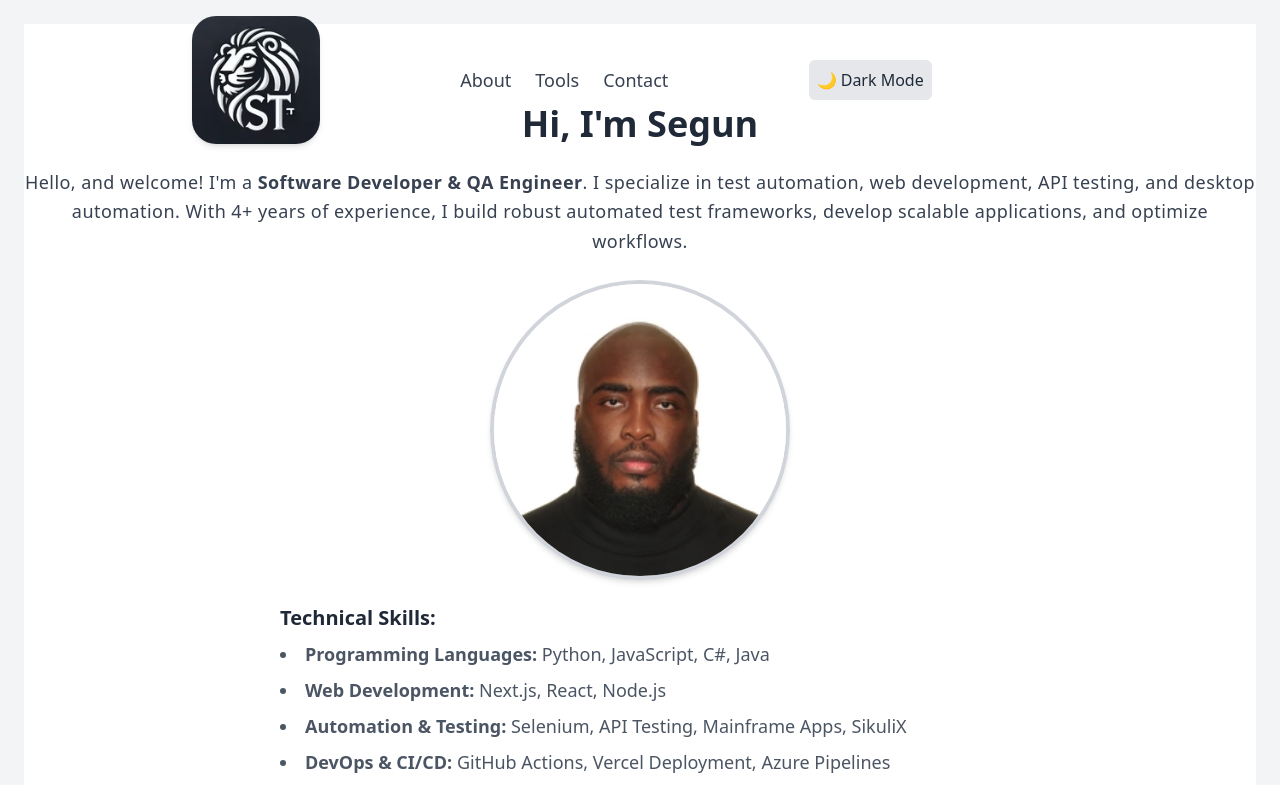
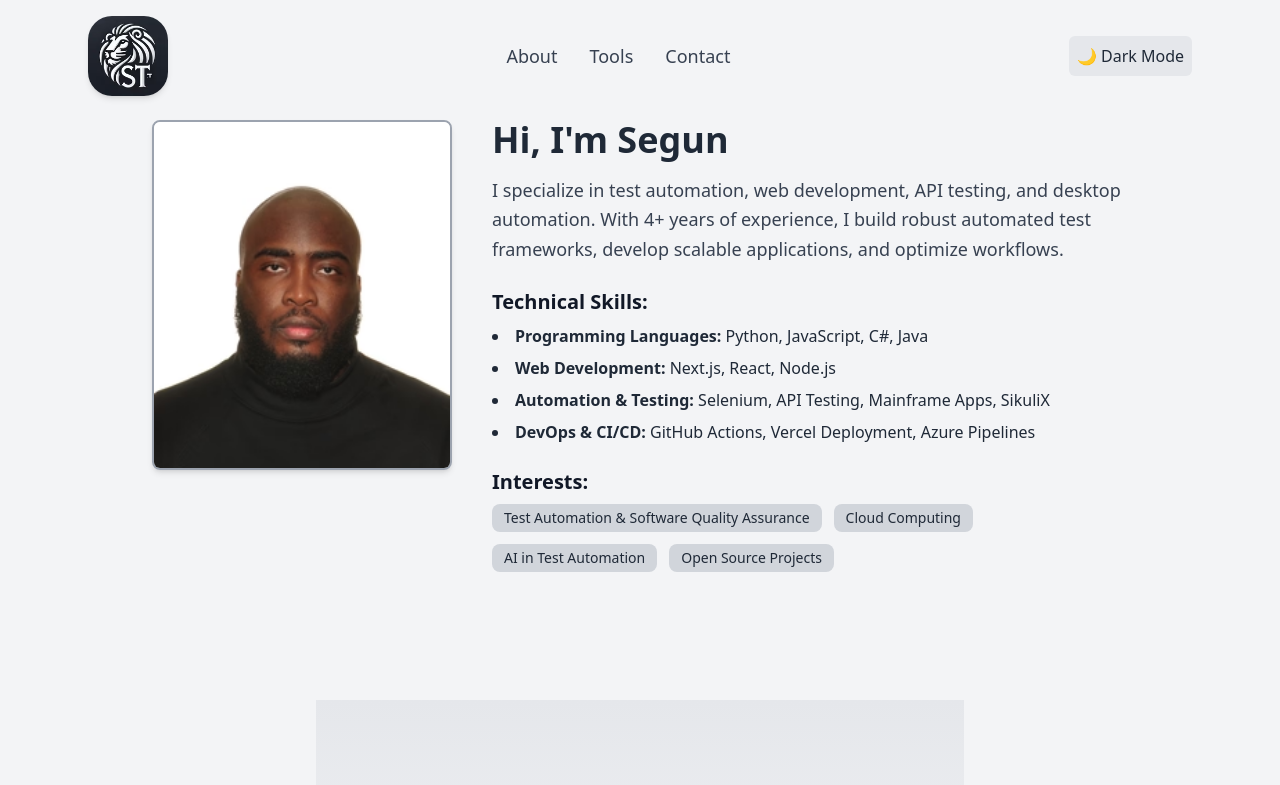
Before and after one commit to sethorpe/portfolio-site, a Next.js app: page / in a window 1280 px wide. Shown: the top 785 px of the page. Built offline with nearby package versions, Linux system fonts and the light colour scheme.

Commit message:
Redesign home and tools pages layout, add animation to Navbar

```diff
--- a/app/components/About.js
+++ b/app/components/About.js
@@ -9,29 +9,29 @@ export default function About() {
     useEffect(() => {
         fetch("/data/aboutData.json")
             .then((res) => res.json())
-            .then((data) => setAboutData(data));
+            .then((data) => setAboutData(data))
+            .catch((error) => console.error("Error fetching aboutData:", error));
     }, []);
 
     return (
-        <section id="about" className="py-20 bg-white dark:bg-gray-900 text-center transition-all">
-            {/* LCP Text Block - Move Before Image */}
-            <h2 className="text-4xl font-bold text-gray-800 dark:text-white">
-                Hi, I&apos;m Segun
-            </h2>
+        <motion.section
+            id="about"
+            className="py-20 bg-gray-100 dark:bg-gray-900 text-center transition-all"
+            initial={{ opacity: 0, y: 50 }}
+            whileInView={{ opacity: 1, y: 0 }}
+            transition={{ duration: 0.8, ease: "easeOut" }}
+        >
+            <div className="max-w-5xl mx-auto px-6 text-left">
+                <div className="mt-10 flex flex-col md:flex-row items-center md:items-start gap-10">
 
-            <p className="mt-6 text-lg font-medium text-gray-700 dark:text-gray-300 leading-relaxed tracking-wide">
-                {aboutData ? (
-                    <>
-                        {/* I&apos;m <b>{aboutData.name}</b>, a <b>{aboutData.title}</b>. {aboutData.description} */}
-                        Hello, and welcome! I&apos;m a <b>{aboutData.title}</b>. {aboutData.description}
-                    </>
-                ) : (
-                    "Loading..."
-                )}
-            </p>
-
-            {/* Profile Image - Moved Below */}
-            <div className="flex flex-col items-center mt-6">
+                    {/* Profile Image - PRIORITIZED for LCP */}
+                    <motion.div
+                        className="flex-shrink-0"
+                        initial={{ opacity: 0, x: -50 }}
+                        whileInView={{ opacity: 1, x: 0 }}
+                        transition={{ duration: 0.8, ease: "easeOut", delay: 0.2 }}
+                        viewport={{ once: true }}
+                    >
                         <picture>
                             <source srcSet="/profile-300.avif" type="image/avif" media="(min-width: 768px)" />
                             <source srcSet="/profile-150.avif" type="image/avif" media="(max-width: 767px)" />
@@ -42,38 +42,78 @@ export default function About() {
                                 width={300}
                                 height={300}
                                 sizes="(max-width: 600px) 150px, (min-width: 601px) 300px"
-                        priority={true}
-                        className="rounded-full shadow-md border-4 border-gray-300 w-[250px] h-[250px] sm:w-[300px] sm:h-[300px] object-cover"
+                                priority={true}  // Ensures it loads early
+                                fetchPriority="high"
+                                className="rounded-lg shadow-md border-2 border-gray-400 dark:border-gray-600 w-[260px] h-[300px] sm:w-[300px] sm:h-[350px] object-cover"
                             />
                         </picture>
-            </div>
+                    </motion.div>
 
-            {/* Keep Async Data for Skills & Interests */}
-            {aboutData && (
-                <div className="max-w-3xl mx-auto px-6">
+                    {/* Text Content - Reserved Space to Prevent Shift */}
+                    <motion.div
+                        className="flex-1"
+                        initial={{ opacity: 0, y: 50 }}
+                        whileInView={{ opacity: 1, y: 0 }}
+                        transition={{ duration: 0.8, ease: "easeOut", delay: 0.4 }}
+                        viewport={{ once: true }}
+                    >
+                        {!aboutData ? (
+                            <p className="mt-6 text-lg text-gray-800 dark:text-gray-200 leading-relaxed min-h-[48px]">
+                                Loading...
+                            </p>
+                        ) : (
+                            <>
+                                <h2 className="text-4xl font-bold text-gray-800 dark:text-white text-left">
+                                    Hi, I&apos;m {aboutData.name.first}
+                                </h2>
+                                <p className="mt-4 text-lg font-medium text-gray-700 dark:text-gray-300 leading-relaxed min-h-[64px]">
+                                    {aboutData.description}
+                                </p>
+
                                 {/* Skills Section */}
-                    <div className="mt-6 text-lg text-gray-600 dark:text-gray-300 text-left">
-                        <h3 className="text-xl font-semibold text-gray-800 dark:text-white mb-2">Technical Skills:</h3>
-                        <ul className="list-disc list-inside space-y-2">
+                                {aboutData.skills && (
+                                    <motion.div
+                                        className="mt-6"
+                                        initial={{ opacity: 0, y: 50 }}
+                                        whileInView={{ opacity: 1, y: 0 }}
+                                        transition={{ duration: 0.8, ease: "easeOut", delay: 0.6 }}
+                                        viewport={{ once: true }}
+                                    >
+                                        <h3 className="text-xl font-semibold text-gray-900 dark:text-white mb-2">Technical Skills:</h3>
+                                        <ul className="list-disc list-inside space-y-2 text-gray-800 dark:text-gray-300">
                                             {aboutData.skills.map((skill, index) => (
                                                 <li key={index}>
                                                     <strong>{skill.category}:</strong> {skill.list.join(", ")}
                                                 </li>
                                             ))}
                                         </ul>
-                    </div>
+                                    </motion.div>
+                                )}
 
                                 {/* Interests Section */}
-                    <div className="mt-6 text-lg text-gray-600 dark:text-gray-300 text-left">
-                        <h3 className="text-xl font-semibold text-gray-800 dark:text-white mb-2">Interests:</h3>
-                        <ul className="list-disc list-inside space-y-2">
+                                {aboutData.interests && (
+                                    <motion.div
+                                        className="mt-6"
+                                        initial={{ opacity: 0, y: 50 }}
+                                        whileInView={{ opacity: 1, y: 0 }}
+                                        transition={{ duration: 0.8, ease: "easeOut", delay: 0.8 }}
+                                        viewport={{ once: true }}
+                                    >
+                                        <h3 className="text-xl font-semibold text-gray-900 dark:text-white mb-2">Interests:</h3>
+                                        <div className="flex flex-wrap gap-3">
                                             {aboutData.interests.map((interest, index) => (
-                                <li key={index}>{interest}</li>
+                                                <span key={index} className="px-3 py-1 bg-gray-300 dark:bg-gray-600 rounded-lg text-sm text-gray-800 dark:text-gray-300">
+                                                    {interest}
+                                                </span>
                                             ))}
-                        </ul>
+                                        </div>
+                                    </motion.div>
+                                )}
+                            </>
+                        )}
+                    </motion.div>
                 </div>
             </div>
-            )}
-        </section>
+        </motion.section>
     );
 }
--- a/app/components/Navbar.js
+++ b/app/components/Navbar.js
@@ -1,7 +1,7 @@
 "use client";
-import React, {useState, useEffect } from "react";
+import React, { useState, useEffect } from "react";
 import Link from "next/link";
-import { motion } from "framer-motion";
+import { motion, AnimatePresence } from "framer-motion";
 import DarkModeToggle from "./DarkModeToggle";
 import { FiMenu, FiX } from "react-icons/fi";
 import Image from "next/image";
@@ -21,17 +21,17 @@ export default function Navbar() {
 
     return (
         <motion.nav
-            className={`w-full fixed top-0 left-0 z-50 p-4 transition-all ${
+            className={`w-full fixed top-0 left-0 z-50 p-4 transition-all flex items-center ${
                 scrolled ? "bg-white dark:bg-gray-900 shadow-md" : "bg-transparent"
             }`}
             initial={{ y: -50, opacity: 0 }}
             animate={{ y: 0, opacity: 1 }}
             transition={{ duration: 0.5, ease: "easeOut" }}
         >
-            <div className="max-w-4xl mx-auto flex items-center justify-between">
-                {/* Logo */}
-                {/* <Link href="/" className="text-lg font-semibold text-gray-800 dark:text-white hover:text-blue-600">Home</Link> */}
-                <Link href="/">
+            <div className="max-w-6xl mx-auto flex items-center justify-between w-full px-6">
+
+                {/* Logo - Home Link */}
+                <Link href="/" className="flex-shrink-0">
                     <motion.div
                         initial={{ opacity: 0, scale: 0.8 }}
                         animate={{ opacity: 1, scale: 1 }}
@@ -49,66 +49,67 @@ export default function Navbar() {
                                 height={0}
                                 style={{ height: "auto" }}
                                 priority={true}
-                                className="w-20 h-auto md:w-32"
+                                className="w-16 h-auto md:w-20"
                             />
                         </picture>
                     </motion.div>
                 </Link>
 
-                {/* Desktop Navigation */}
-                <div className="hidden md:flex space-x-6">
+                {/* Centered Links (Desktop) */}
+                <div className="hidden md:flex flex-1 justify-center space-x-8">
                     <motion.a
                         whileHover={{ scale: 1.1 }}
                         whileTap={{ scale: 0.95 }}
                         href="/#about"
                         className="text-lg text-gray-700 dark:text-gray-300 hover:text-blue-600"
+                        onClick={() => setMenuOpen(false)}
                     >
                         About
                     </motion.a>
-                    {/* <motion.a
-                        whileHover={{ scale: 1.1 }}
-                        whileTap={{ scale: 0.95}}
-                        href="#projects"
-                        className="text-lg text-gray-700 dark:text-gray-300 hover:text-blue-600"
-                    >
-                        Projects
-                    </motion.a> */}
                     <motion.a
                         whileHover={{ scale: 1.1 }}
                         whileTap={{ scale: 0.95}}
                         href="/tools"
                         className="text-lg text-gray-700 dark:text-gray-300 hover:text-blue-600"
+                        onClick={() => setMenuOpen(false)}
                     >
                         Tools
                     </motion.a>
                     <motion.a
-                        whileHover={{scale: 1.1 }}
-                        whileTap={{scale: 0.95 }}
+                        whileHover={{ scale: 1.1 }}
+                        whileTap={{ scale: 0.95 }}
                         href="/#contact"
                         className="text-lg text-gray-700 dark:text-gray-300 hover:text-blue-600"
+                        onClick={() => setMenuOpen(false)}
                     >
                         Contact
                     </motion.a>
                 </div>
-                { /* Dark Mode Toggle (Always Visible) */}
-                <div className="hidden md:flex">
-                    <DarkModeToggle/>
+
+                {/* Dark Mode Toggle */}
+                <div className="flex-shrink-0">
+                    <DarkModeToggle />
                 </div>
-                { /* Mobile Menu Button */}
-                <div className="ml-2 md:ml-4">
+
+                {/* Mobile Menu Button */}
                 <button
                     onClick={() => setMenuOpen(!menuOpen)}
-                        className="md:hidden text-gray-800 dark:text-white text-2xl"
+                    className="md:hidden text-gray-800 dark:text-white text-2xl ml-4"
                 >
                     {menuOpen ? <FiX /> : <FiMenu />}
                 </button>
             </div>
 
-            </div>
-
-            {/* Mobile Navigation Menu */}
+            {/* Mobile Navigation Menu with Fade Animation */}
+            <AnimatePresence>
                 {menuOpen && (
-                <div className="md:hidden bg-white dark:bg-gray-800 absolute top-16 left-0 w-full flex flex-col items-center py-4 space-y-4 shadow-md">
+                    <motion.div
+                        initial={{ opacity: 0, y: -20 }}
+                        animate={{ opacity: 1, y: 0 }}
+                        exit={{ opacity: 0, y: -20 }}
+                        transition={{ duration: 0.3, ease: "easeOut" }}
+                        className="md:hidden bg-white dark:bg-gray-800 absolute top-16 left-0 w-full flex flex-col items-center py-4 space-y-4 shadow-md"
+                    >
                         <Link href="/#about" className="text-lg text-gray-700 dark:text-gray-300 hover:text-blue-600" onClick={() => setMenuOpen(false)}>
                             About
                         </Link>
@@ -119,8 +120,9 @@ export default function Navbar() {
                             Contact
                         </Link>
                         <DarkModeToggle />
-                </div>
+                    </motion.div>
                 )}
+            </AnimatePresence>
         </motion.nav>
     );
 }
--- a/app/layout.js
+++ b/app/layout.js
@@ -61,7 +61,7 @@ export default function RootLayout({ children }) {
         {/* Preload LCP Image */}
         <link rel="preload" as="image" href="/profile-300.avif" type="image/avif" />
       </head>
-      <body className={`${geistSans.variable} ${geistMono.variable} antialiased`}>
+      <body className={`${geistSans.variable} ${geistMono.variable} antialiased overflow-x-hidden`}>
         {children}
       </body>
     </html>
--- a/app/page.js
+++ b/app/page.js
@@ -2,14 +2,14 @@ import React from "react";
 import Image from "next/image";
 import Navbar from "./components/Navbar";
 import About from "./components/About";
-// import Projects from "./components/Projects";
+import Projects from "./components/Projects";
 import Contact from "./components/Contact";
 
 export default function Home() {
   return (
     <>
     <Navbar />
-    <main className="min-h-screen flex flex-col items-center justify-center bg-gray-100 dark:bg-gray-900 p-6">
+    <main className="flex flex-col items-center bg-gray-100 dark:bg-gray-900 px-6 space-y-8 md:space-y-12">
     <About />
     {/* <Projects /> */}
     <Contact />
--- a/package.json
+++ b/package.json
@@ -9,12 +9,15 @@
     "lint": "next lint"
   },
   "dependencies": {
+    "@fortawesome/free-brands-svg-icons": "^6.7.2",
+    "@fortawesome/react-fontawesome": "^0.2.2",
     "@next/env": "^15.1.7",
     "framer-motion": "^12.4.3",
     "next": "^15.1.7",
     "react": "^19.0.0",
     "react-dom": "^19.0.0",
-    "react-icons": "^5.4.0"
+    "react-icons": "^5.4.0",
+    "styled-jsx": "^5.1.6"
   },
   "devDependencies": {
     "@babel/eslint-parser": "^7.26.8",
```
Also changed, not shown: 1 other file (tests, documents, lock files or other folders). Lines whose indentation alone changed are shown as unchanged.
